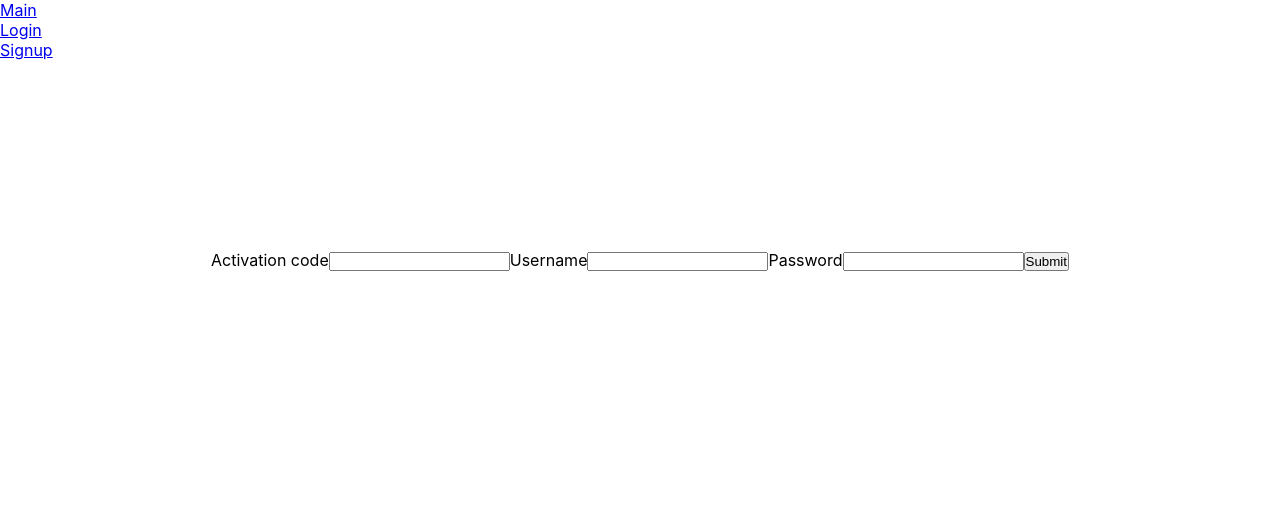
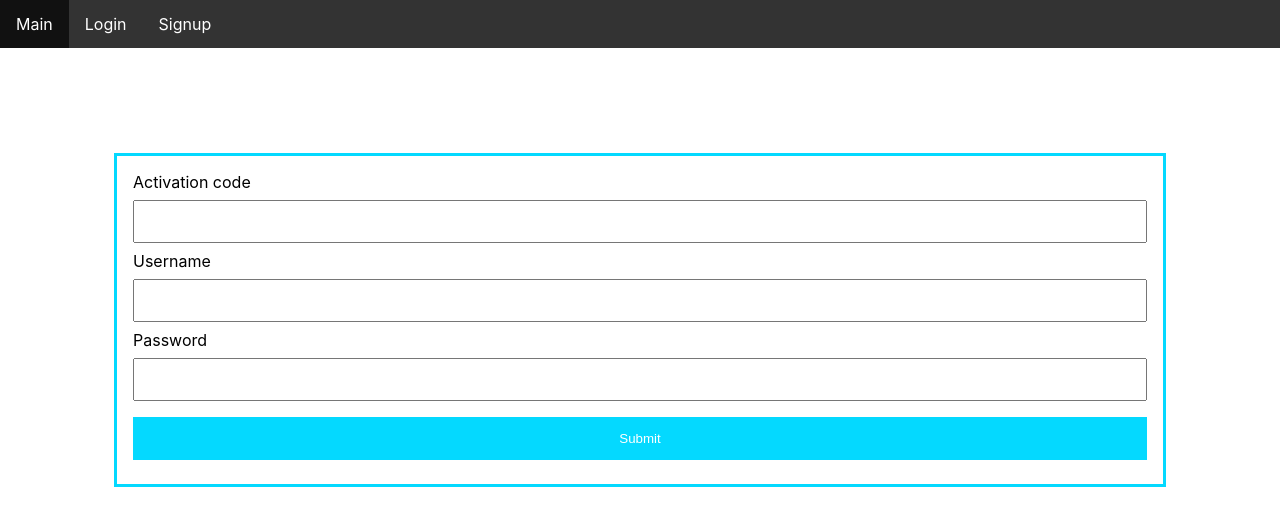
Before and after one commit to K123AsJ0k1/BHDCW, a React (Create React App) app in the folder frontend/: page /signup in a window 1280 px wide. Shown: the top 526 px of the page. Built offline with nearby package versions, Linux system fonts and the light colour scheme.

Commit message:
Basic CSS

```diff
--- a/frontend/package.json
+++ b/frontend/package.json
@@ -10,6 +10,7 @@
     "axios": "^0.24.0",
     "formik": "^2.2.9",
     "react": "^17.0.2",
+    "react-bootstrap": "^2.0.4",
     "react-dom": "^17.0.2",
     "react-router": "^6.2.1",
     "react-router-dom": "^6.2.1",
--- a/frontend/src/App.css
+++ b/frontend/src/App.css
@@ -22,5 +22,62 @@ html {
   display: flex;
   justify-content: center;
   align-items: center;
-  height:50vh;
+  height:80vh;
 }
+
+ul {
+  list-style-type: none;
+  margin: 0;
+  padding: 0;
+  overflow: hidden;
+  background-color: #333;
+  position: fixed;
+  top: 0;
+  width: 100%;
+}
+
+li {
+  float: left;
+}
+
+li a {
+  display: block;
+  color: white;
+  text-align: center;
+  padding: 14px 16px;
+  text-decoration: none;
+}
+
+/* Change the link color to #111 (black) on hover */
+li a:hover {
+  background-color: #111;
+}
+
+.container {
+  padding: 16px;
+}
+
+form {
+  border: 3px solid #04d9ff;
+}
+
+input {
+  width: 100%;
+  padding: 12px 20px;
+  margin: 8px 0;
+  box-sizing: border-box;
+}
+
+button {
+  background-color: #04d9ff;
+  color: white;
+  padding: 14px 20px;
+  margin: 8px 0;
+  border: none;
+  cursor: pointer;
+  width: 100%;
+}
+
+button:hover {
+  opacity: 0.8;
+}
--- a/frontend/src/pages/Layout.js
+++ b/frontend/src/pages/Layout.js
@@ -1,9 +1,11 @@
+import React from 'react'
+
 import { Outlet, Link } from "react-router-dom";
+import '../App.css';
 
 const Layout = () => {
   return (
     <>
-      <nav>
       <ul>
         <li>
           <Link to="/main">Main</Link>
@@ -15,7 +17,6 @@ const Layout = () => {
           <Link to="/signup">Signup</Link>
         </li>
       </ul>
-      </nav>
 
       <Outlet />
     </>
--- a/frontend/src/pages/Main.js
+++ b/frontend/src/pages/Main.js
@@ -1,5 +1,9 @@
 const Main = () => {
-    return <h1>Main</h1>;
+    return (
+        <div class="center">
+        Main
+        </div>
+    );
 };
 
 export default Main;
--- a/frontend/src/pages/SignUp.js
+++ b/frontend/src/pages/SignUp.js
@@ -44,6 +44,7 @@ const SignUp = () => {
     return (
         <div class="center">
             <form onSubmit={formik.handleSubmit}>
+                <div class="container">
                     <label htmlFor="code">Activation code</label>
                     <input
                         id="code"
@@ -75,6 +76,7 @@ const SignUp = () => {
                     {formik.errors.password ? <div>{formik.errors.password}</div> : null}
 
                     <button type="submit">Submit</button>
+                </div>
             </form>
         </div>
     );
```
Also changed, not shown: 2 other files (tests, documents, lock files or other folders). Lines whose indentation alone changed are shown as unchanged.
